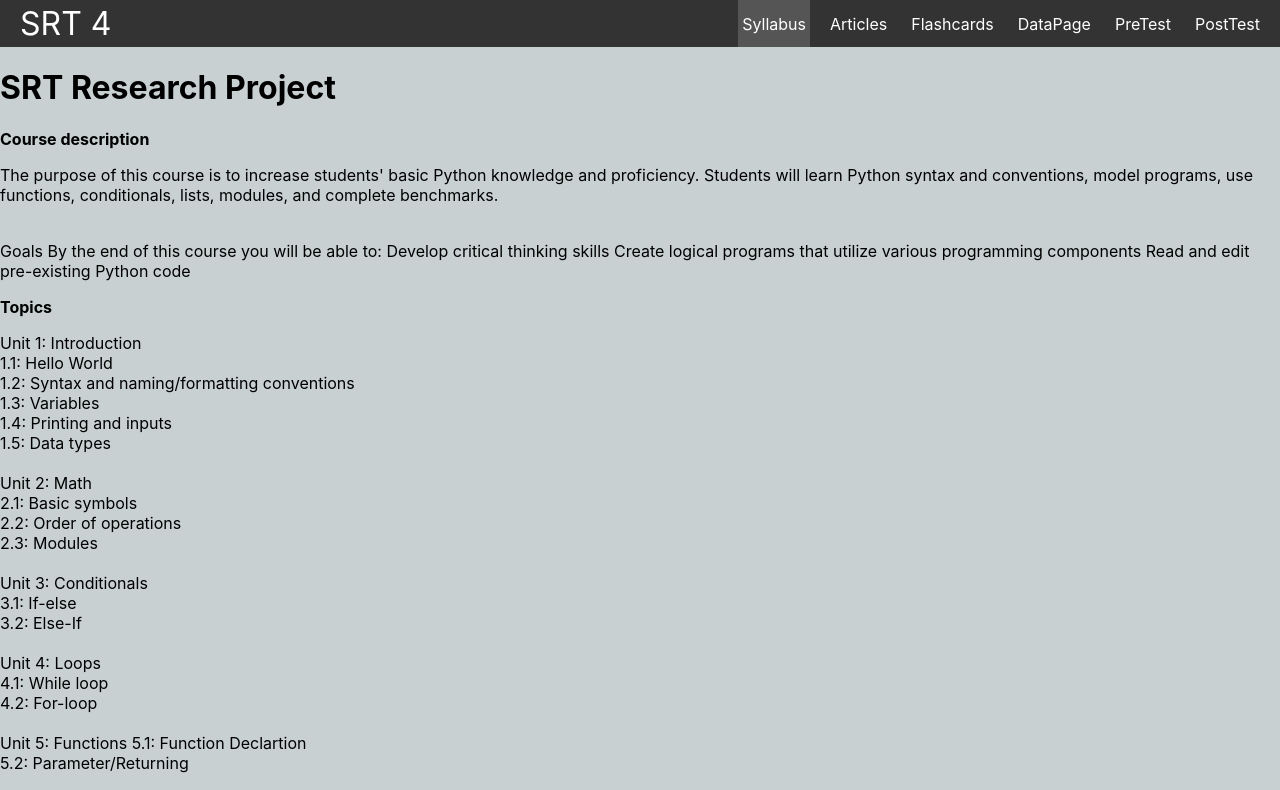
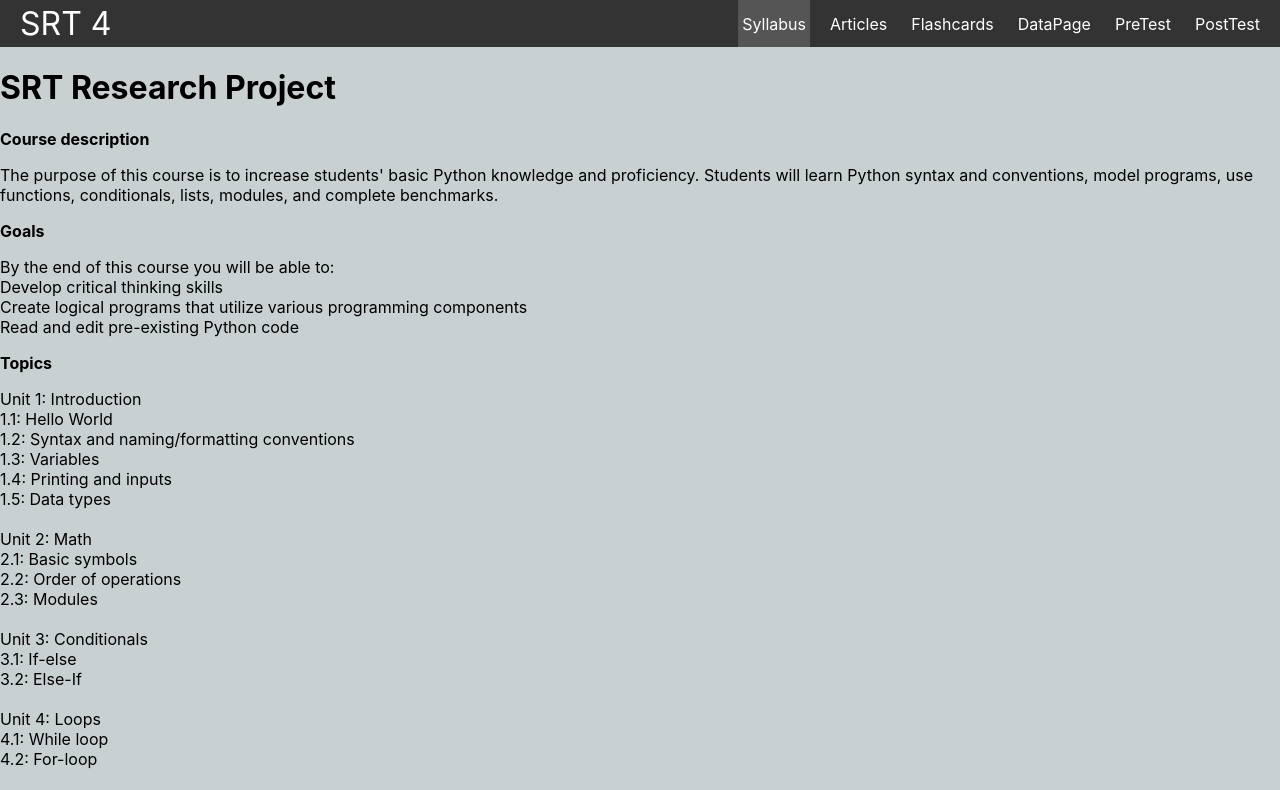
Before and after one commit to MD5595/SrtFlaskWebsite, a React (Create React App) app in the folder my-app/: page /Syllabus in a window 1280 px wide. Shown: the top 790 px of the page. Built offline with nearby package versions, Linux system fonts and the light colour scheme; no server answers.

Commit message:
Fixed Syllabus

```diff
--- a/my-app/src/pages/Syllabus.js
+++ b/my-app/src/pages/Syllabus.js
@@ -11,13 +11,13 @@ function Syllabus() {
                 basic Python knowledge and proficiency. Students will
                 learn Python syntax and conventions, model programs,
                 use functions, conditionals, lists, modules, and complete benchmarks. </p>
-            <br/>
-            Goals
+            <p><b>Goals</b></p>
             By the end of this course you will be able to:
 
+<br/>
             Develop critical thinking skills
-            Create logical programs that utilize various programming components
-            Read and edit pre-existing Python code
+           <br/> Create logical programs that utilize various programming components
+           <br/> Read and edit pre-existing Python code
 
             <p><b>Topics</b></p>
             <p>Unit 1: Introduction <br/>
@@ -36,7 +36,7 @@ function Syllabus() {
                 Unit 4: Loops<br/>
                 4.1: While loop<br/>
                 4.2: For-loop<br/><br/>
-                Unit 5: Functions
+                Unit 5: Functions<br/>
                 5.1: Function Declartion<br/>
                 5.2: Parameter/Returning<br/><br/>
                 Unit 6: Lists<br/>
```
